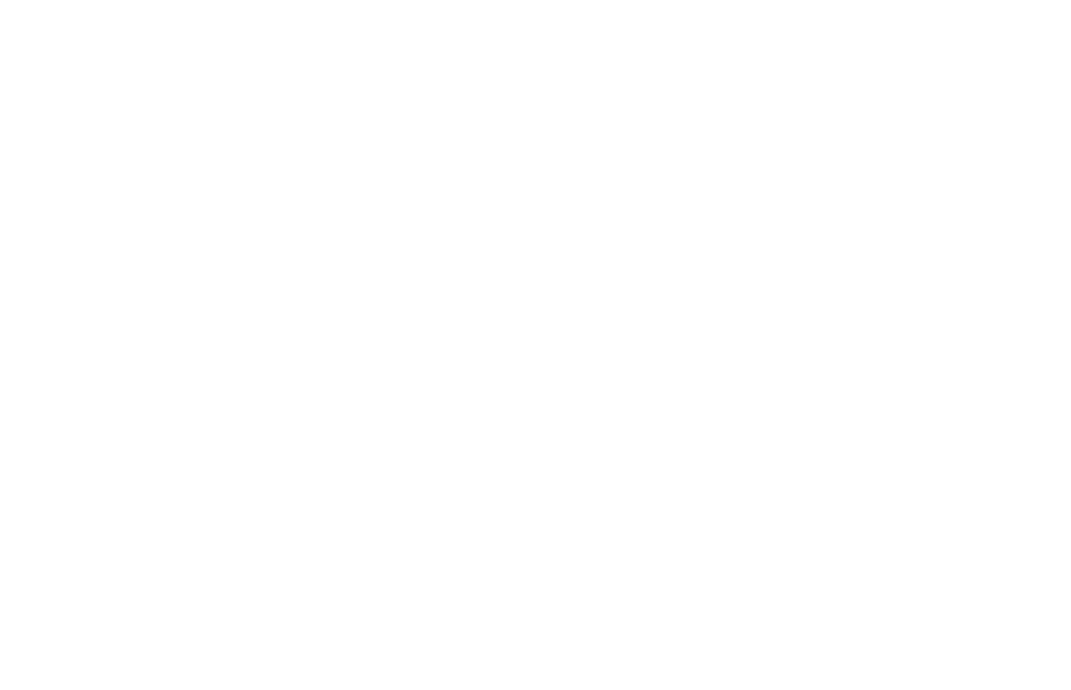
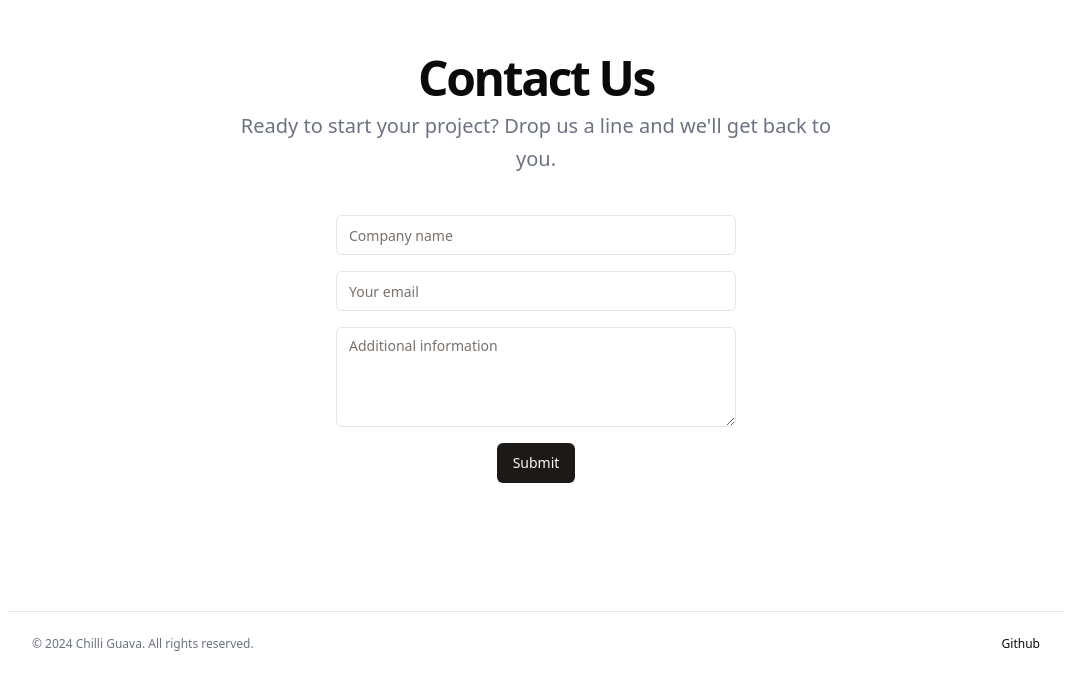
Before and after one commit to ChilliGuava/landing, a Next.js app: page / in a window 1280 px wide. Shown: the part 914-1604 px from the top of the page, without its empty margins (104-1175 px from the left). Before the commit the page ends 864 px from the top, so only its background shows below. Built offline with nearby package versions, Linux system fonts and the light colour scheme.

Commit message:
add contact us

```diff
--- a/src/app/globals.css
+++ b/src/app/globals.css
@@ -44,3 +44,7 @@
     @apply bg-background text-foreground;
   }
 }
+
+html {
+  scroll-behavior: smooth;
+}
--- a/src/app/page.tsx
+++ b/src/app/page.tsx
@@ -1,12 +1,14 @@
 import { Button } from "@/components/ui/button";
 import { ChevronRight } from "lucide-react";
 import Link from "next/link";
+import { Input } from "@/components/ui/input";
+import { Textarea } from "@/components/ui/textarea";
 
 export default function Home() {
   return (
     <main className="max-w-85 mx-auto p-4">
       <nav className="w-full">
-        <h2 className="font-bold text-2xl">
+        <h2 className="font-bold">
           Chilli
           <span style={{ color: "#3CD79F" }}>Guava</span>
         </h2>
@@ -21,11 +23,71 @@
             engineers with experience from Google, Microsoft and Amazon.
           </p>
           <Button className="mt-6">
-            <Link href="/contact">Get in touch</Link>
+            <Link href="#contact" className="">
+              Get in touch
+            </Link>
             <ChevronRight className="h-5 w-5 ml-1" />
           </Button>
         </div>
       </div>
+      <section className="w-full py-12 md:py-24 lg:py-32">
+        <div className="container grid  gap-4 px-4 text-center md:px-6 lg:gap-10">
+          <div className="space-y-2 max-w-[600px] mx-auto">
+            <h2
+              id="contact"
+              className="text-3xl font-bold tracking-tighter sm:text-4xl md:text-5xl"
+            >
+              Contact Us
+            </h2>
+            <p className="text-gray-500 md:text-xl/relaxed lg:text-base/relaxed xl:text-xl/relaxed dark:text-gray-400">
+              Ready to start your project? Drop us a line and we'll get back to
+              you.
+            </p>
+          </div>
+          <div className="mx-auto w-full max-w-[400px] space-y-2">
+            <form
+              method="post"
+              name="contact"
+              className="space-y-4"
+              data-netlify="true"
+            >
+              <div className="grid grid-cols-1 gap-4">
+                <Input
+                  name="company"
+                  placeholder="Company name"
+                  required
+                  type="text"
+                />
+                <Input
+                  name="email"
+                  placeholder="Your email"
+                  required
+                  type="email"
+                />
+                <Textarea
+                  name="message"
+                  className="min-h-[100px]"
+                  placeholder="Additional information"
+                />
+              </div>
+              <Button type="submit">Submit</Button>
+            </form>
+          </div>
+        </div>
+      </section>
+      <footer className="flex flex-col gap-2 sm:flex-row py-6 w-full shrink-0 items-center px-4 md:px-6 border-t">
+        <p className="text-xs text-gray-500 dark:text-gray-400">
+          © 2024 Chilli Guava. All rights reserved.
+        </p>
+        <nav className="sm:ml-auto flex gap-4 sm:gap-6">
+          <Link
+            className="text-xs hover:underline underline-offset-4"
+            href="https://github.com/rushatgabhane"
+          >
+            Github
+          </Link>
+        </nav>
+      </footer>
     </main>
   );
 }
--- /dev/null
+++ b/src/components/ui/input.tsx
@@ -0,0 +1,25 @@
+import * as React from "react"
+
+import { cn } from "@/lib/utils"
+
+export interface InputProps
+  extends React.InputHTMLAttributes<HTMLInputElement> {}
+
+const Input = React.forwardRef<HTMLInputElement, InputProps>(
+  ({ className, type, ...props }, ref) => {
+    return (
+      <input
+        type={type}
+        className={cn(
+          "flex h-10 w-full rounded-md border border-input bg-background px-3 py-2 text-sm ring-offset-background file:border-0 file:bg-transparent file:text-sm file:font-medium placeholder:text-muted-foreground focus-visible:outline-none focus-visible:ring-2 focus-visible:ring-ring focus-visible:ring-offset-2 disabled:cursor-not-allowed disabled:opacity-50",
+          className
+        )}
+        ref={ref}
+        {...props}
+      />
+    )
+  }
+)
+Input.displayName = "Input"
+
+export { Input }
--- /dev/null
+++ b/src/components/ui/textarea.tsx
@@ -0,0 +1,24 @@
+import * as React from "react"
+
+import { cn } from "@/lib/utils"
+
+export interface TextareaProps
+  extends React.TextareaHTMLAttributes<HTMLTextAreaElement> {}
+
+const Textarea = React.forwardRef<HTMLTextAreaElement, TextareaProps>(
+  ({ className, ...props }, ref) => {
+    return (
+      <textarea
+        className={cn(
+          "flex min-h-[80px] w-full rounded-md border border-input bg-background px-3 py-2 text-sm ring-offset-background placeholder:text-muted-foreground focus-visible:outline-none focus-visible:ring-2 focus-visible:ring-ring focus-visible:ring-offset-2 disabled:cursor-not-allowed disabled:opacity-50",
+          className
+        )}
+        ref={ref}
+        {...props}
+      />
+    )
+  }
+)
+Textarea.displayName = "Textarea"
+
+export { Textarea }
```
